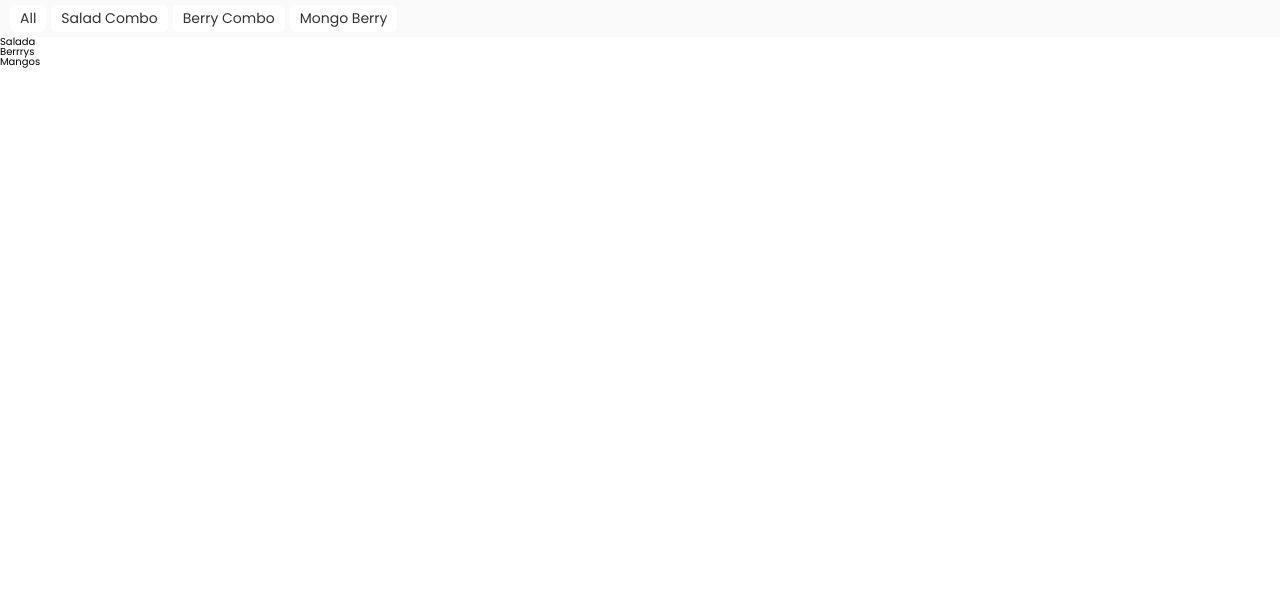
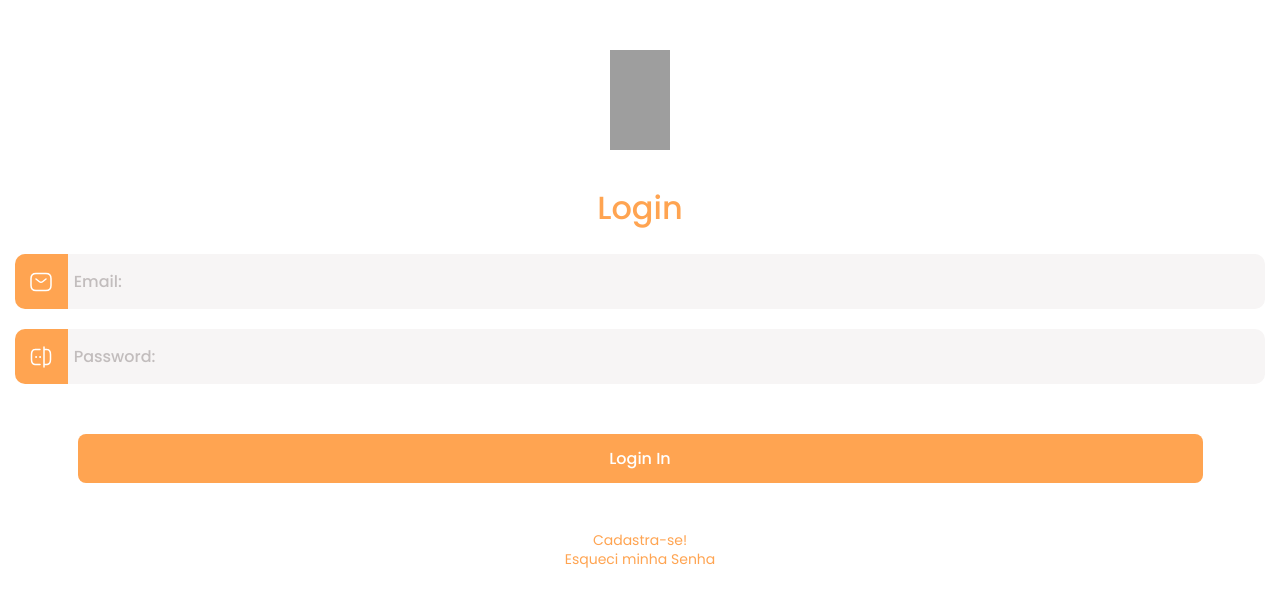
Before and after one commit to emanuelAlbuquerque/FruitHub, a React (Vite) app: page /login in a window 1280 px wide. Shown: the top 602 px of the page. Built offline with nearby package versions, Linux system fonts and the light colour scheme; grey boxes are pictures that could not be loaded.

Commit message:
feat: Linkando o componente de rota

```diff
--- a/src/App.tsx
+++ b/src/App.tsx
@@ -1,46 +1,5 @@
-import { Dollar } from "assets/Icons/Dollar";
-import { FilterIcon } from "assets/Icons/FilterIcon";
-import { Menu } from "assets/Icons/Menu";
-import { AppBar } from "components/AppBar";
-import { Button } from "components/Button";
-import { Search } from "components/Search";
-import { Sort } from "components/Sort";
-import { useEffect, useState } from "react";
-import pratos from 'Utils/itens.json'
+import { RoutesAplication } from 'routes/routes'
 
-export interface combosProps{
-  nome: string
-  combo: string
+export const App = () => {
+  return <RoutesAplication />
 }
-
-
-export function App() {
-
-  const [combos, setItens] = useState<combosProps[]>([
-    ...pratos
-  ])
-  const [sort, setSort] = useState('')
-
-  console.log('redenrizou')
-
-  return (
-    <>
-      <Sort setSort={setSort} />
-      {
-        sort === '' || sort === 'All'
-          ?
-            combos.map((combo, i) => (
-              <p key={i}>
-                {combo.nome}
-              </p>
-            ))
-          :
-            combos.filter((combo) => combo.combo === sort).map((combo, i) => (
-            <p key={i}>
-              {combo.nome}
-            </p>
-          ))
-      }
-    </>
-  )
-}
```
